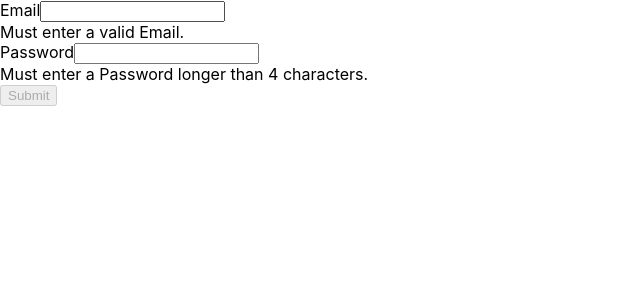
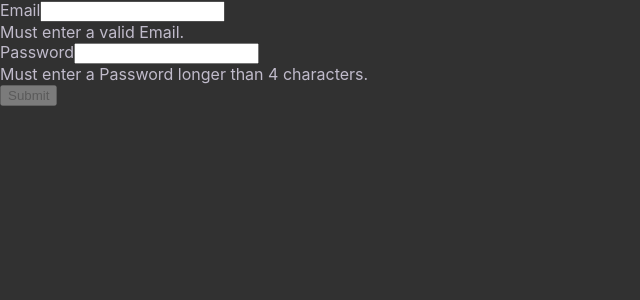
Before and after one commit to alfunkso/simple-form, a React (Create React App) app: page / in a window 1280 px wide. Shown: the top 300 px of the page, without its empty margins (0-640 px from the left). Built offline with nearby package versions, Linux system fonts and the light colour scheme.

Commit message:
feat/style: base style

```diff
--- a/src/index.css
+++ b/src/index.css
@@ -6,6 +6,8 @@ body {
     sans-serif;
   -webkit-font-smoothing: antialiased;
   -moz-osx-font-smoothing: grayscale;
+  background: #313131;
+  color: #C0BBCB;
 }
 
 code {
```
